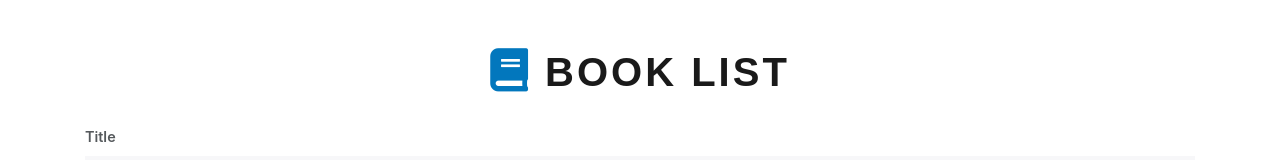
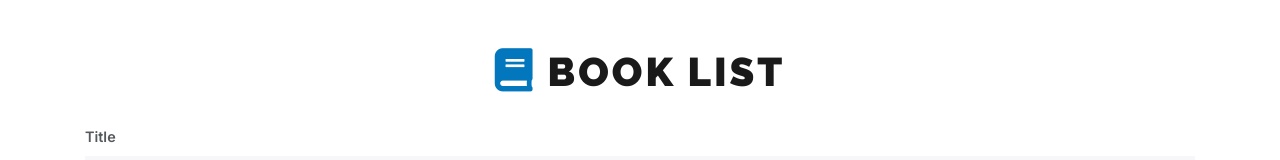
Before and after one commit to nassimessaidi/BookList-LocalStorage-Vanilla-Javascript, a plain HTML site: page index.html in a window 1280 px wide. Shown: the top 160 px of the page. Drawn offline with Linux system fonts and the light colour scheme.

Commit message:
Add Fonts links

```diff
--- a/css/style.css
+++ b/css/style.css
@@ -1,10 +1,14 @@
+/* Add fonts */
+@import url('https://fonts.googleapis.com/css2?family=Inter:wght@400;600;800&display=swap');
+@import url('https://fonts.googleapis.com/css2?family=Raleway:wght@900&display=swap');
+
 body {
     font-family: 'Inter', sans-serif;
     font-weight: 400;
 }
 
 .container h1 {
-    font-family: raleway, sans-serif;
+    font-family: 'Raleway', sans-serif;
     font-weight: 900;
     font-size: 2.5rem;
     margin-bottom: 30px;
```
